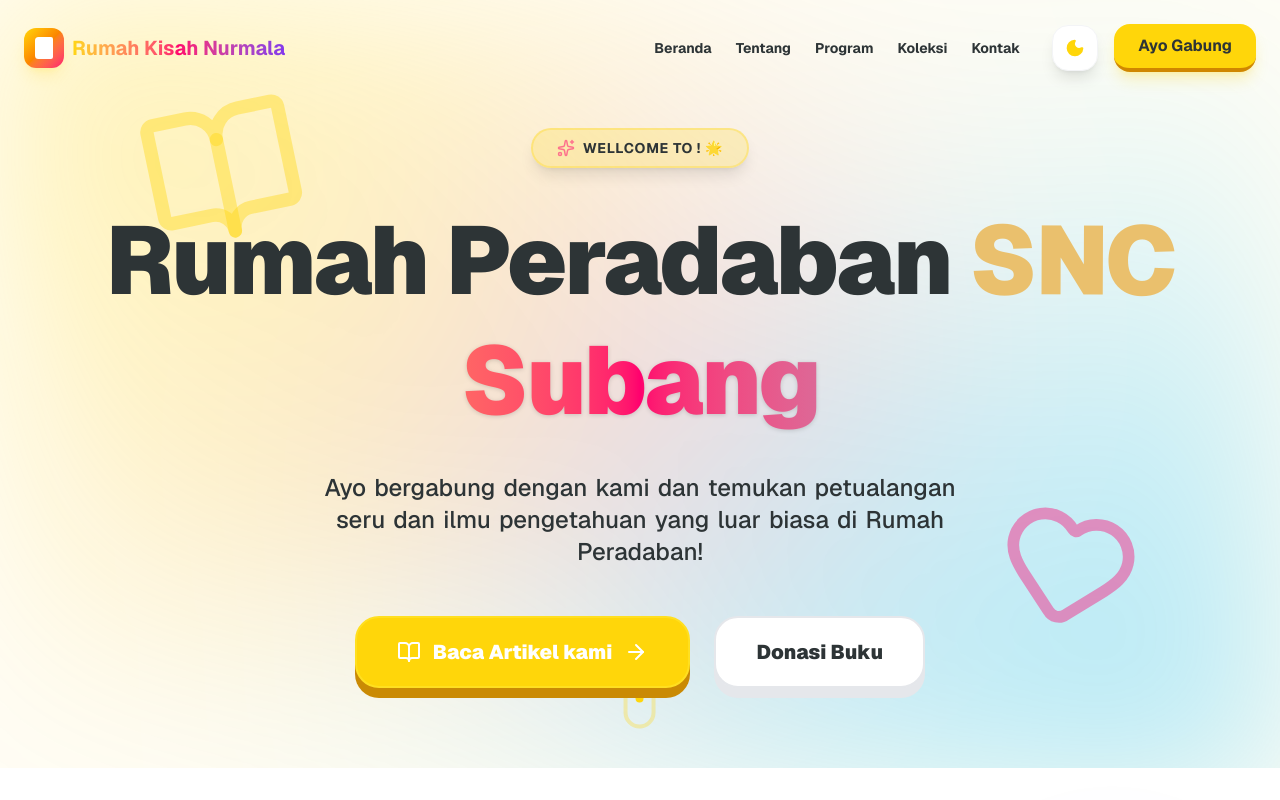
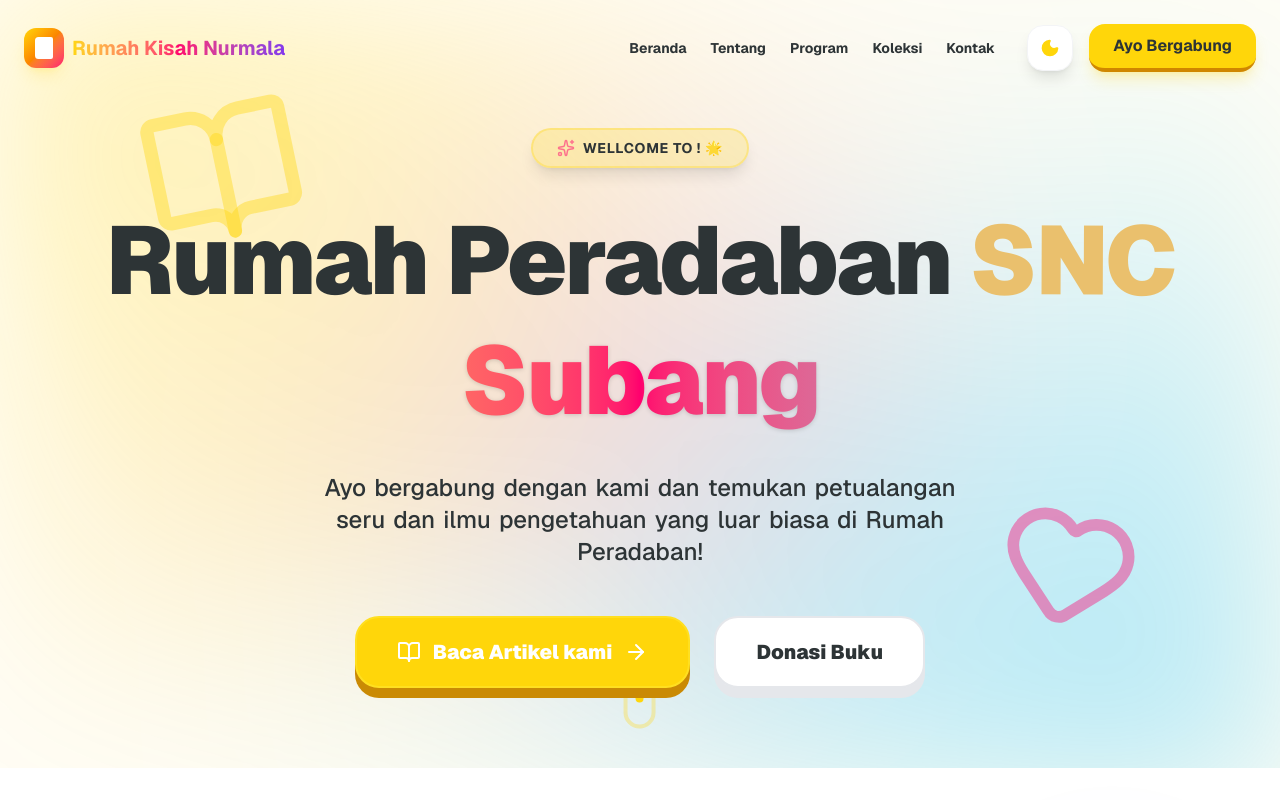
Before and after one commit to sendygithub/taman-baca-ohara, a Next.js app: page / in a window 1280 px wide. Shown: the top 800 px of the page. Built offline with nearby package versions, Linux system fonts and the light colour scheme.

Commit message:
edit tulisan navbar

```diff
--- a/components/Navbar.tsx
+++ b/components/Navbar.tsx
@@ -69,7 +69,8 @@ export const Navbar = () => {
                             whileTap={{ scale: 0.95 }}
                             className="bg-primary text-foreground px-6 py-2.5 rounded-2xl font-bold shadow-lg shadow-primary/25 hover:bg-yellow-400 transition-all border-b-4 border-yellow-600 active:border-b-0"
                         >
-                            Ayo Gabung
+                           <Link href="/admin">
+                            <span>Ayo Bergabung</span></Link>
                         </motion.button>
                     </div>
                 </div>
```
